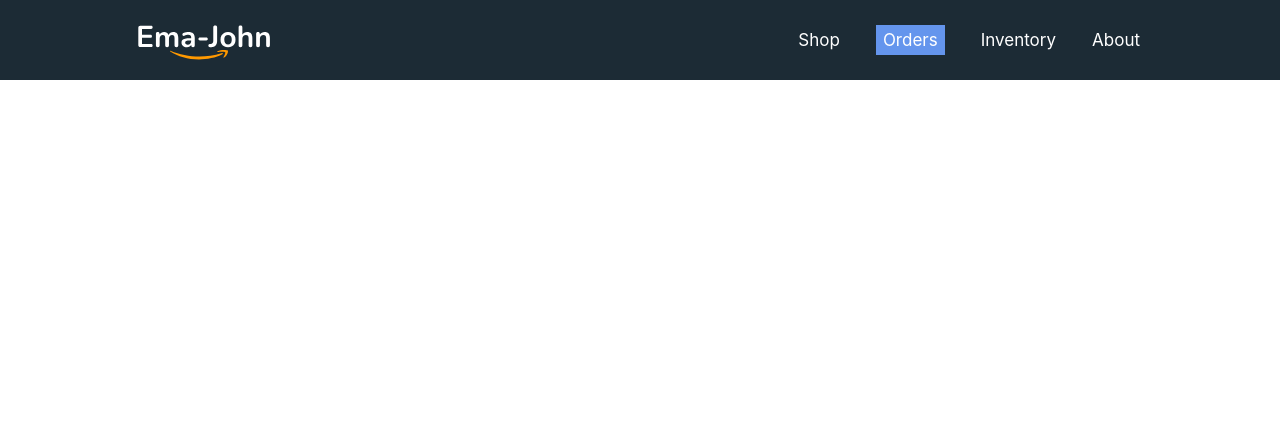
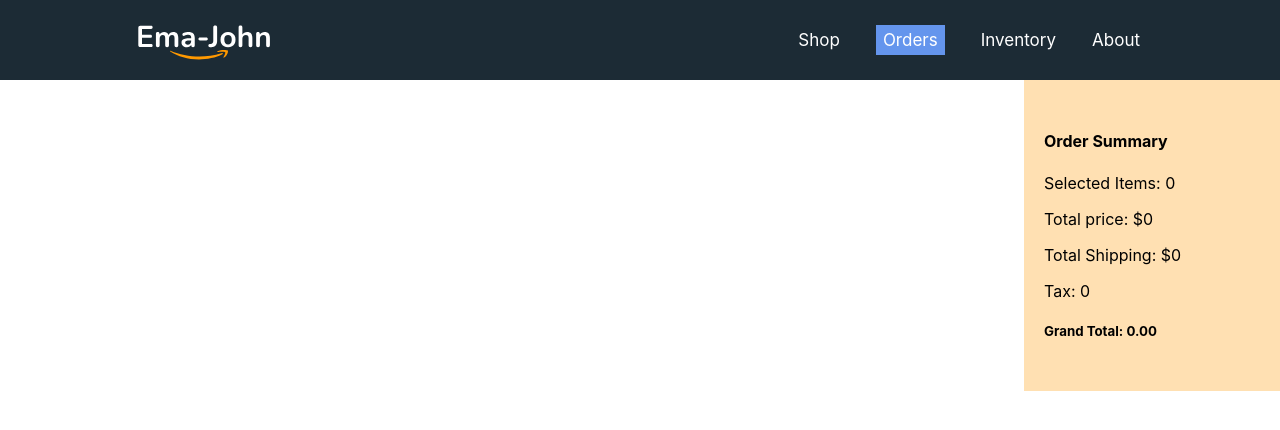
Before and after one commit to Sizan75/ema-john, a React (Create React App) app: page /orders in a window 1280 px wide. Shown: the top 430 px of the page. Built offline with nearby package versions, Linux system fonts and the light colour scheme.

Commit message:
CART added in order component

```diff
--- a/src/components/Orders/Orders.js
+++ b/src/components/Orders/Orders.js
@@ -1,12 +1,18 @@
-import React from 'react';
+import React, { useState } from 'react';
 import { useLoaderData } from 'react-router-dom';
+import Cart from '../Cart/Cart';
 
 const Orders = () => {
-    const products=useLoaderData();
+    const {products , previousCart}=useLoaderData();
+    const [cart, setCart] = useState(previousCart)
+    return (
+        <div className='shop-container'>
+            <div className='products-container'>
 
-    return (
-        <div>
-        <h1>{products.length}</h1>
+            </div>
+            <div className='cart-container'>
+            <Cart cart={cart}></Cart>
+            </div>
         </div>
     );
 };
```
